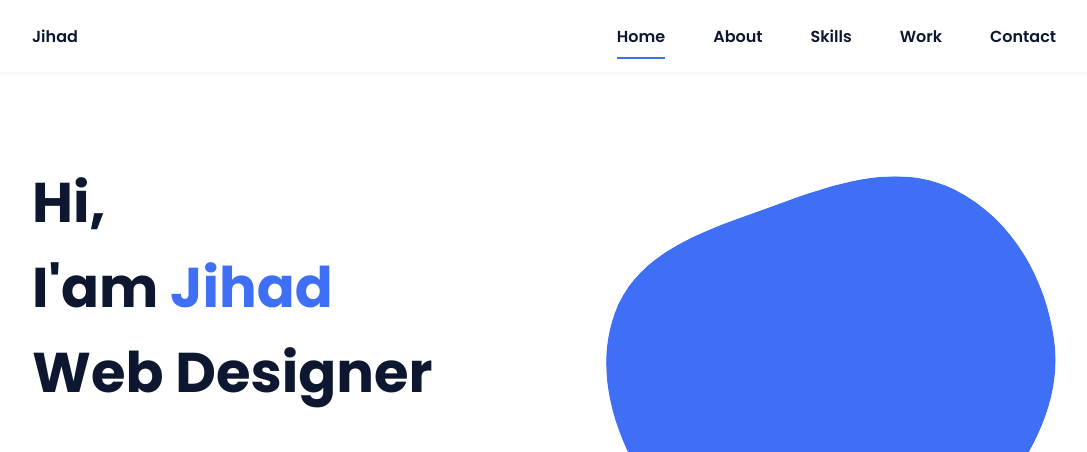
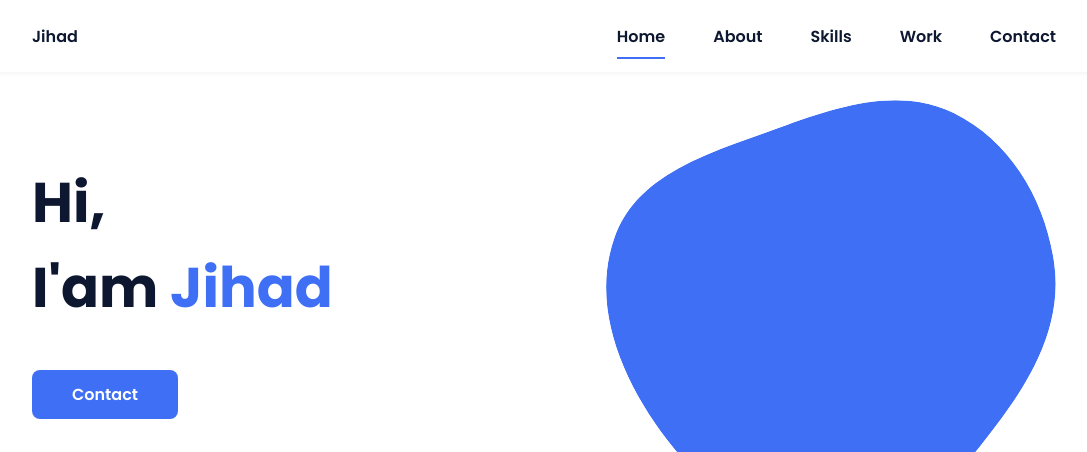
Before and after one commit to jihad00000/website, a plain HTML site: page index.html in a window 1280 px wide. Shown: the top 452 px of the page, without its empty margins (96-1183 px from the left). Drawn offline with nearby package versions, Linux system fonts and the light colour scheme; files whose address does not match are found by name.

Commit message:
Update index.html

```diff
--- a/index.html
+++ b/index.html
@@ -41,7 +41,7 @@
         <!--===== HOME =====-->
         <section class="home bd-grid" id="home">
             <div class="home__data">
-                <h1 class="home__title">Hi,<br>I'am <span class="home__title-color">Jihad</span><br> Web Designer</h1>
+                <h1 class="home__title">Hi,<br>I'am <span class="home__title-color">Jihad</span><br>   </h1>
 
                 <a href="#" class="button">Contact</a>
             </div>
```
